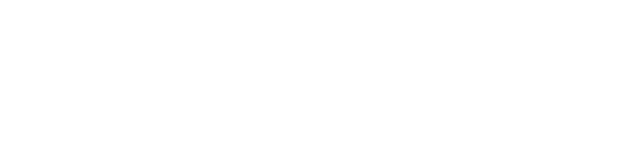
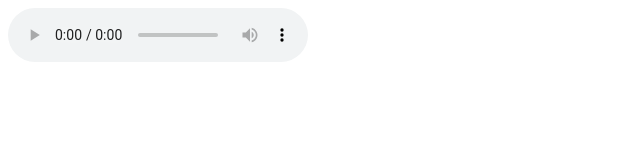
Before and after one commit to hanjae0205/SpaceToUploadSomething, a plain HTML site: page index.html in a window 1280 px wide. Shown: the whole page, without its empty margins (0-640 px from the left). Drawn offline with Linux system fonts and the light colour scheme.

Commit message:
Update index.html
change 'autoplay loop' to 'controls'
자동재생이 되지 않아 매우 아쉬운 :(

```diff
--- a/index.html
+++ b/index.html
@@ -1 +1 @@
-<audio src="20240724isg.mp3" autoplay loop></audio>
+<audio src="20240724isg.mp3" controls></audio>
```
